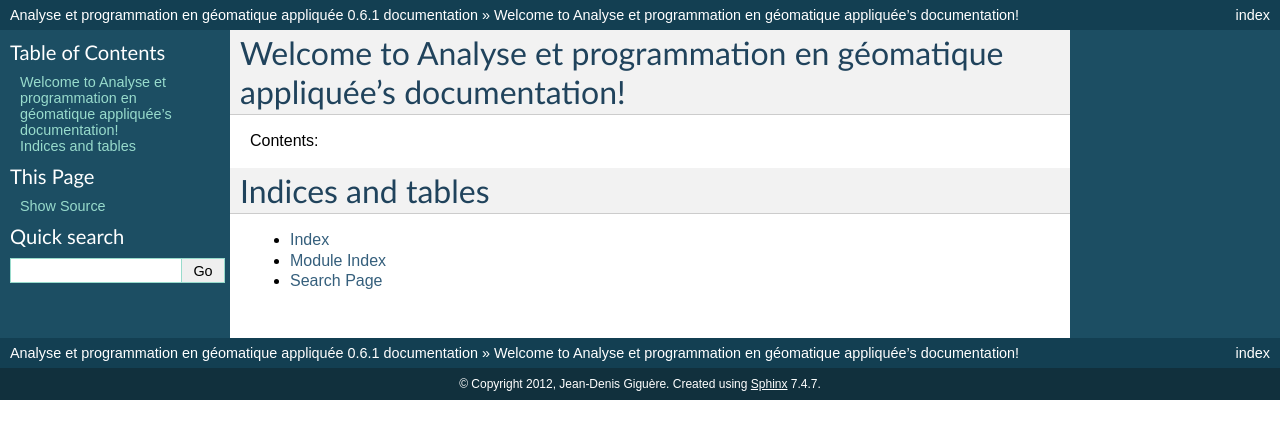
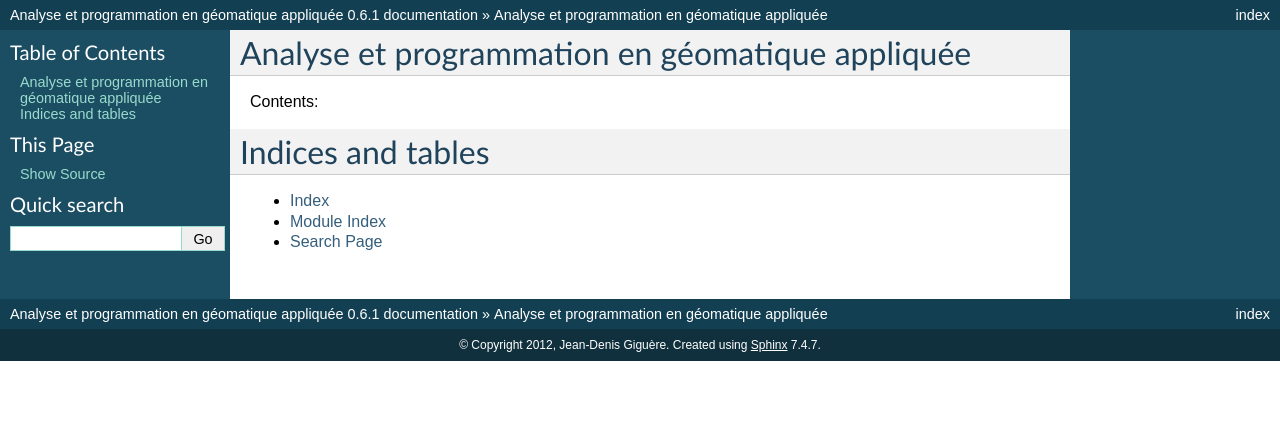
Before and after one commit to jdenisgiguere/Analyse-et-programmation-en-g-omatique-appliqu-e, a Sphinx documentation site: the page built from source/index.rst, in a window 1280 px wide. Shown: the top 439 px of the page. Built offline with Sphinx 7.4.7, drawn with Linux system fonts in a browser that asks for light colours.

Commit message:
Ajustement du titre

```diff
--- a/source/index.rst
+++ b/source/index.rst
@@ -3,8 +3,8 @@
    You can adapt this file completely to your liking, but it should at least
    contain the root `toctree` directive.
 
-Welcome to Analyse et programmation en géomatique appliquée's documentation!
-============================================================================
+Analyse et programmation en géomatique appliquée
+================================================
 
 Contents:
 
```
